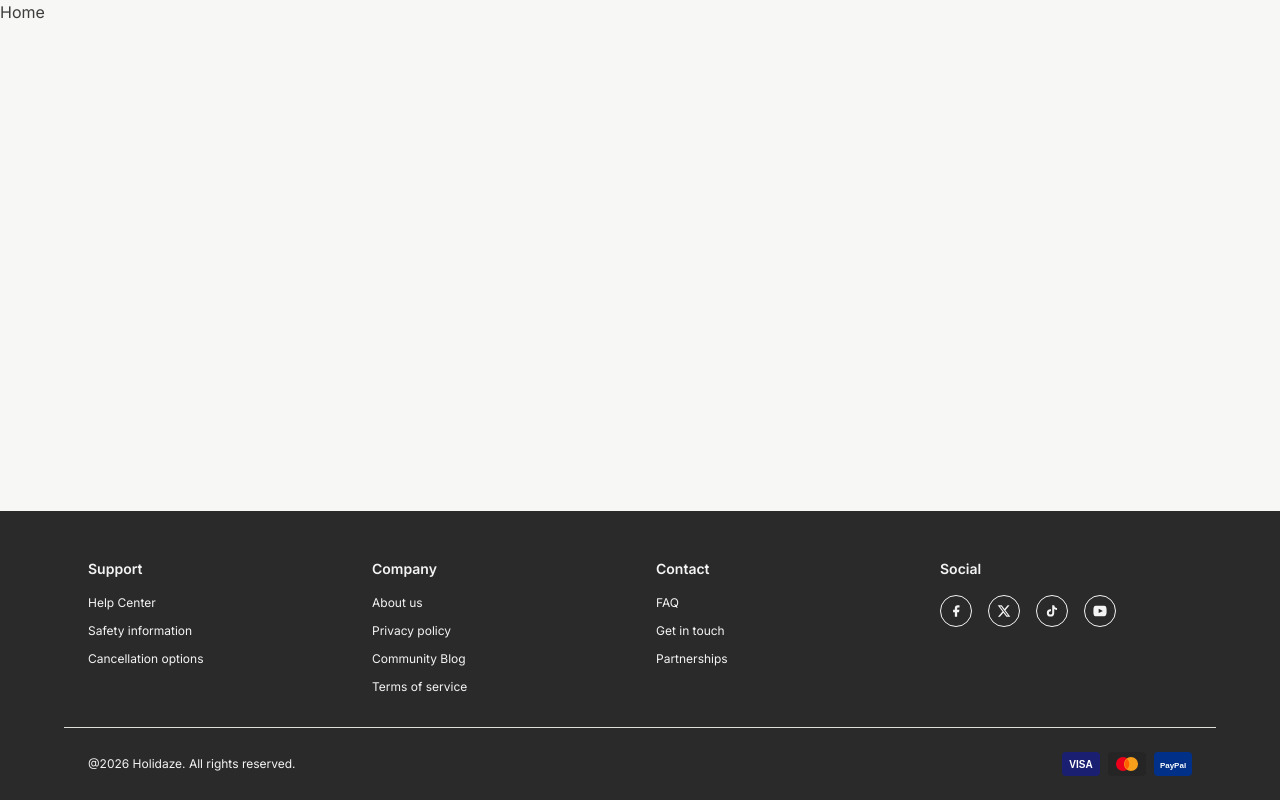
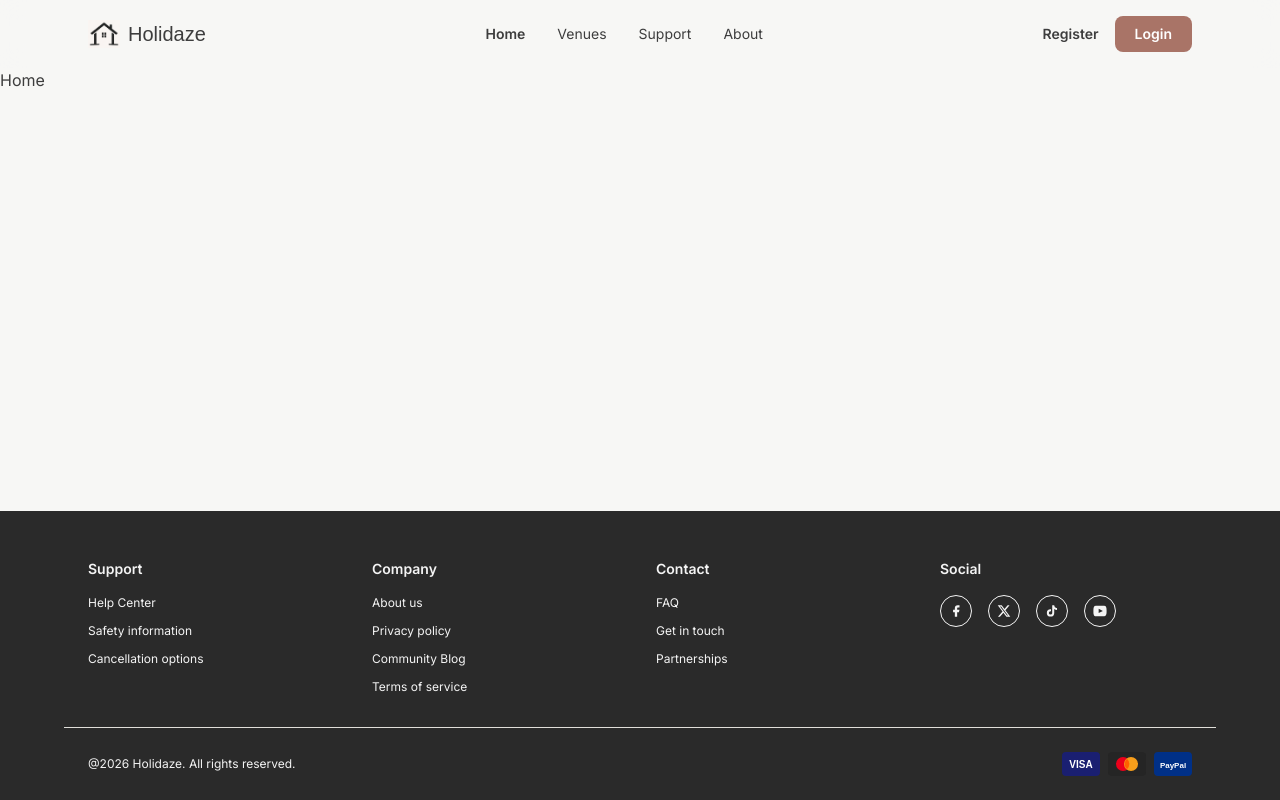
Before and after one commit to TonjeSchjefstad/FED2-PE2-Tonje-Schjefstad, a React (Vite) app: page / in a window 1280 px wide. Built offline with nearby package versions, Linux system fonts and the light colour scheme; a web font is replaced by a local one.

Commit message:
Adds responsive header component

```diff
--- /dev/null
+++ b/src/components/layout/Header.tsx
@@ -0,0 +1,166 @@
+import { useState } from "react";
+import { NavLink, Link } from "react-router-dom";
+import { Menu, X } from "lucide-react";
+import logo from "../../assets/logo.png";
+
+/**
+ * Header component displayed at the top of every page.
+ * Contains the Holidaze logo, navigation links, and auth buttons.
+ * Mobile: hamburger menu with slide-out panel from the right.
+ * Desktop: horizontal navigation bar.
+ */
+function Header() {
+  const [isMenuOpen, setIsMenuOpen] = useState(false);
+
+  return (
+    <>
+      <header className="sticky top-0 z-30 backdrop-blur-md bg-bg-primary/70 border-b border-border md:border-none">
+        <div className="max-w-6xl mx-auto px-6 py-4 flex items-center justify-between">
+          {/* Logo */}
+          <Link to="/" className="flex items-center gap-2">
+            <img src={logo} alt="Holidaze logo" className="w-8 h-7" />
+            <span className="font-logo text-xl text-text-primary">
+              Holidaze
+            </span>
+          </Link>
+
+          {/* Desktop nav */}
+          <nav className="hidden md:flex items-center gap-8 text-sm">
+            <NavLink
+              to="/"
+              className={({ isActive }) =>
+                isActive
+                  ? "font-semibold text-text-primary"
+                  : "text-text-primary hover:text-brand-primary transition-colors"
+              }
+            >
+              Home
+            </NavLink>
+            <NavLink
+              to="/venues"
+              className={({ isActive }) =>
+                isActive
+                  ? "font-semibold text-text-primary"
+                  : "text-text-primary hover:text-brand-primary transition-colors"
+              }
+            >
+              Venues
+            </NavLink>
+            <NavLink
+              to="/"
+              className="text-text-primary hover:text-brand-primary transition-colors"
+            >
+              Support
+            </NavLink>
+            <NavLink
+              to="/"
+              className="text-text-primary hover:text-brand-primary transition-colors"
+            >
+              About
+            </NavLink>
+          </nav>
+
+          {/* Desktop auth buttons */}
+          <div className="hidden md:flex items-center gap-4 text-sm">
+            <button className="text-text-primary font-semibold hover:text-brand-primary transition-colors cursor-pointer">
+              Register
+            </button>
+            <button className="bg-button-primary text-white px-5 py-2 rounded-lg font-semibold hover:bg-button-hover transition-colors cursor-pointer">
+              Login
+            </button>
+          </div>
+
+          {/* Mobile hamburger */}
+          <button
+            className="md:hidden text-text-primary"
+            onClick={() => setIsMenuOpen(true)}
+            aria-label="Open menu"
+          >
+            <Menu size={24} />
+          </button>
+        </div>
+      </header>
+
+      {/* Mobile overlay */}
+      {isMenuOpen && (
+        <div
+          className="fixed inset-0 bg-black/50 z-40 md:hidden"
+          onClick={() => setIsMenuOpen(false)}
+        />
+      )}
+
+      {/* Mobile slide-out panel */}
+      <div
+        className={`fixed top-0 right-0 h-full w-full bg-bg-primary z-50 transform transition-transform duration-300 md:hidden ${
+          isMenuOpen ? "translate-x-0" : "translate-x-full"
+        }`}
+      >
+        <div className="flex items-center justify-between px-6 py-4 border-b border-border">
+          <Link
+            to="/"
+            className="flex items-center gap-2"
+            onClick={() => setIsMenuOpen(false)}
+          >
+            <img src={logo} alt="Holidaze logo" className="w-8 h-8" />
+            <span className="font-logo text-xl text-text-primary">
+              Holidaze
+            </span>
+          </Link>
+          <button
+            onClick={() => setIsMenuOpen(false)}
+            aria-label="Close menu"
+            className="text-text-primary"
+          >
+            <X size={24} />
+          </button>
+        </div>
+
+        <nav className="flex flex-col px-6 py-2">
+          <NavLink
+            to="/"
+            onClick={() => setIsMenuOpen(false)}
+            className={({ isActive }) =>
+              `py-4 border-b border-border ${isActive ? "font-semibold text-text-primary" : "text-text-primary hover:text-brand-primary transition-colors"}`
+            }
+          >
+            Home
+          </NavLink>
+          <NavLink
+            to="/venues"
+            onClick={() => setIsMenuOpen(false)}
+            className={({ isActive }) =>
+              `py-4 border-b border-border ${isActive ? "font-semibold text-text-primary" : "text-text-primary hover:text-brand-primary transition-colors"}`
+            }
+          >
+            Venues
+          </NavLink>
+          <NavLink
+            to="/"
+            onClick={() => setIsMenuOpen(false)}
+            className="py-4 border-b border-border text-text-primary hover:text-brand-primary transition-colors"
+          >
+            Support
+          </NavLink>
+          <NavLink
+            to="/"
+            onClick={() => setIsMenuOpen(false)}
+            className="py-4 text-text-primary hover:text-brand-primary transition-colors"
+          >
+            About
+          </NavLink>
+        </nav>
+
+        <div className="flex flex-col px-6 gap-4">
+          <button className="w-full bg-button-primary text-white py-3 rounded-lg font-semibold hover:bg-button-hover transition-colors cursor-pointer">
+            Login
+          </button>
+          <button className="w-full border border-button-primary text-button-primary py-3 rounded-lg font-semibold hover:bg-bg-secondary transition-colors cursor-pointer">
+            Register
+          </button>
+        </div>
+      </div>
+    </>
+  );
+}
+
+export default Header;
--- a/src/components/layout/Layout.tsx
+++ b/src/components/layout/Layout.tsx
@@ -1,4 +1,5 @@
 import { Outlet } from "react-router-dom";
+import Header from "./Header";
 import Footer from "./Footer";
 
 /**
@@ -8,6 +9,7 @@ import Footer from "./Footer";
 function Layout() {
   return (
     <div className="flex flex-col min-h-screen">
+      <Header />
       <main className="flex-1">
         <Outlet />
       </main>
```
Also changed, not shown: src/assets/logo.png (added).
